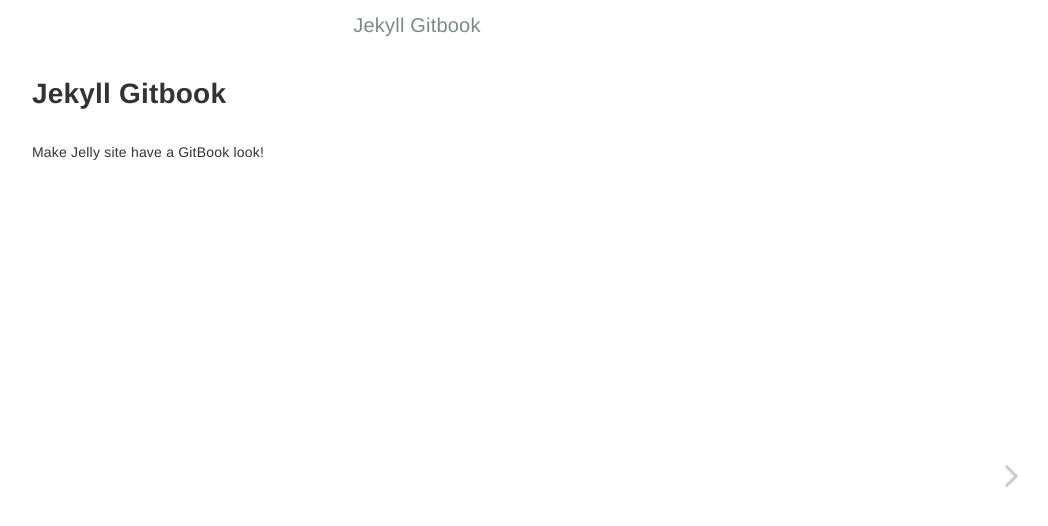
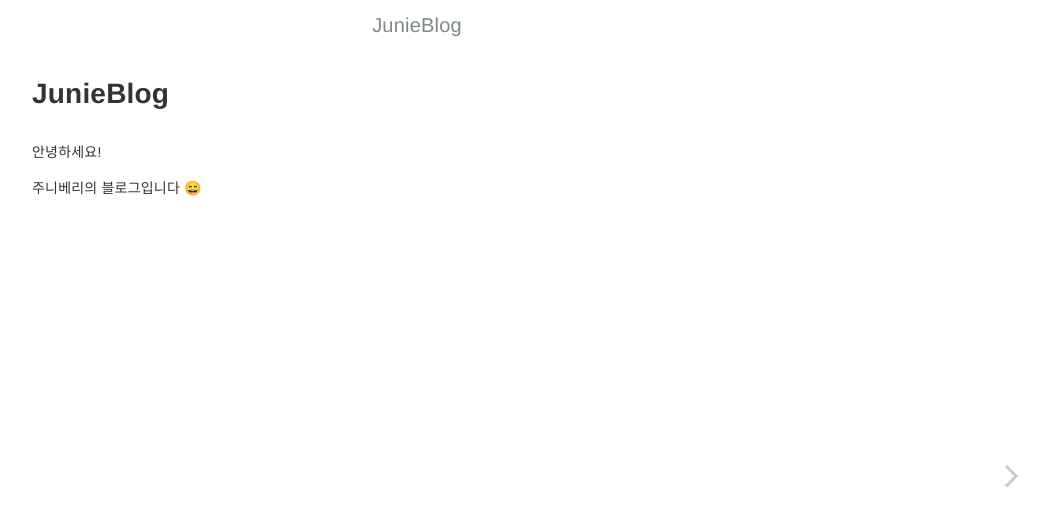
Before and after one commit to junieberry/junieberry.github.io, a Jekyll site: the page built from index.md, in a window 1280 px wide. Shown: the top 526 px of the page, without its empty margins (223-1271 px from the left). Built offline with Jekyll 4.4.1, drawn with Linux system fonts in a browser that asks for light colours.

Commit message:
customize config

```diff
--- a/_config.yml
+++ b/_config.yml
@@ -1,16 +1,16 @@
 # Configurations
-title:            Jekyll Gitbook
-longtitle:        Jekyll Gitbook
-author:           HE Tao
-email:            sighingnow@gmail.com
+title:            JunieBlog
+longtitle:        JunieBlog
+author:           Junyoung Kim
+email:            junyoung44@g.skku.edu
 description: >
-  Build Jekyll site with the GitBook style.
+  주니베리의 블로그
 
 version:          1.0
 gitbook_version:  3.2.3
 
-url:              'https://sighingnow.github.io'
-baseurl:          '/jekyll-gitbook'
+url:              'https://junieberry.github.io'
+baseurl:          '/junieblog'
 rss:              RSS
 
 toc:
--- a/index.md
+++ b/index.md
@@ -2,4 +2,6 @@
 layout: home
 ---
 
-Make Jelly site have a GitBook look!
+안녕하세요!
+
+주니베리의 블로그입니다 😄
```
Also changed, not shown: _posts/2019-04-27-why.md (deleted, +0 -20 lines), _posts/2019-04-28-howto.md (deleted, +0 -15 lines), _posts/2019-04-29-license.md (deleted, +0 -12 lines), _posts/2021-08-10-toc.md (deleted, +0 -170 lines), _posts/2021-08-31-HelloWorld.md (added, +9 -0 lines), Gemfile.lock (added).
